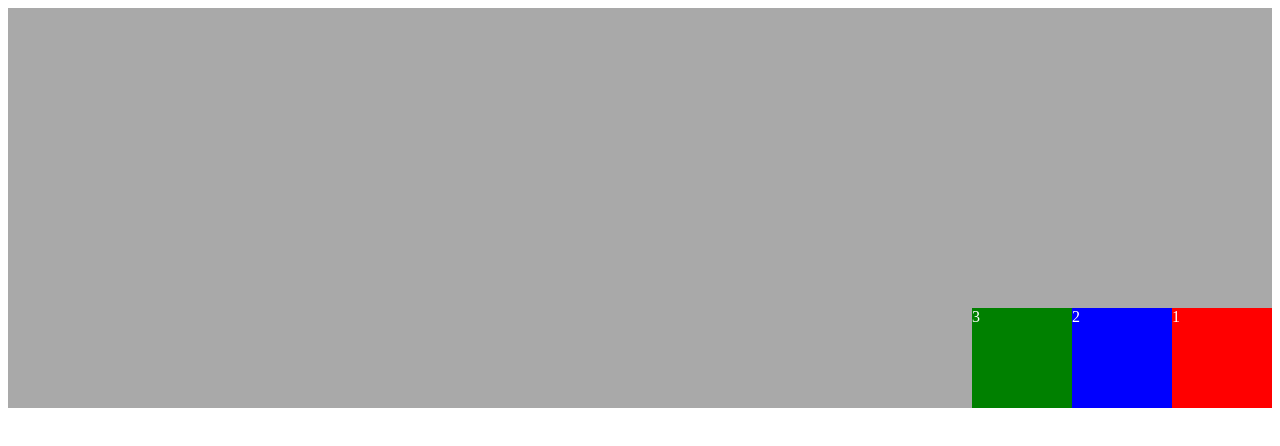
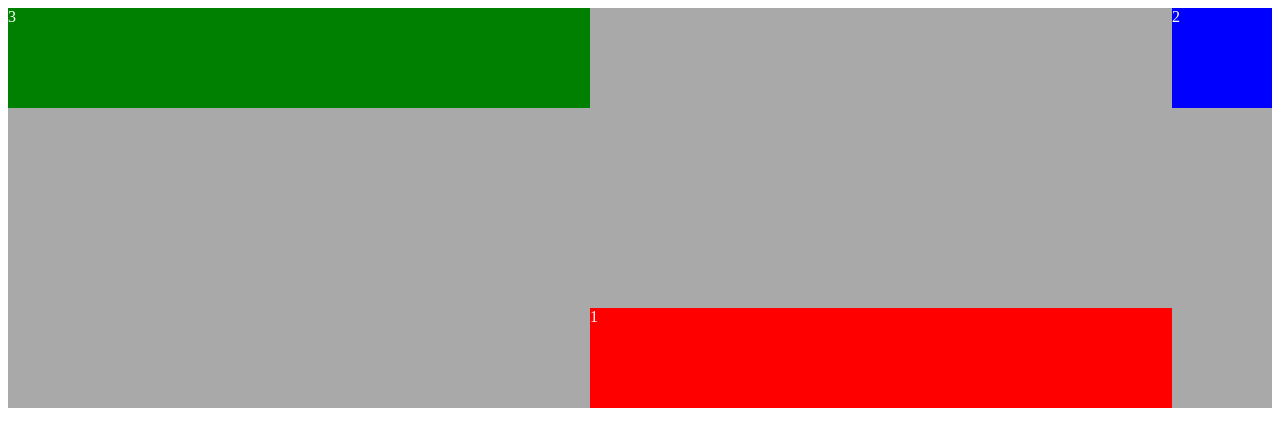
Before and after one commit to LuizGrochevski/desenvolvimento_web, a plain HTML site: page avançado/CSS/flexbox/index.html in a window 1280 px wide. Drawn offline with Linux system fonts and the light colour scheme.

Commit message:
[Programador BR] - Desenvolvimento web - CSS Avançado - GRID

```diff
--- a/avançado/CSS/flexbox/style.css
+++ b/avançado/CSS/flexbox/style.css
@@ -1,8 +1,10 @@
 
 .container{
     display: flex;
-    flex-direction: row-reverse;
-    flex-wrap: wrap-reverse;
+    flex-direction: row;
+    /*flex-wrap: wrap;
+    flex-flow: column-reverse wrap;*/
+    justify-content: space-evenly;
 
     background-color: darkgray;
     height: 400px;
@@ -10,17 +12,23 @@
 }
 
 .r1{
+    align-self: flex-end;
+
+    order: 2;
+    flex-grow: 1;
     background-color: red;
 }
 
 .r2{
+    order: 3;
     background-color: blue;
 }
 
 .r3{
+    order: 1;
+    flex-grow: 1;
     background-color: green;
 }
-
 
 .rect{
     width: 100px;
--- /dev/null
+++ b/avançado/CSS/grid/style.css
@@ -0,0 +1,64 @@
+.container {
+    color: white;
+    display: grid;
+    padding: 10px;
+    background-color: grey;
+
+    /* grid-template-rows: auto auto;
+    grid-template-columns: auto auto auto;*/
+
+    grid-template: auto auto auto auto / auto auto auto auto auto auto;
+
+    /*grid-template-areas: "a2 a2 a2 a2 a2 a2"
+        "a1 a1 a3 a3 a3 a3"
+        "a4 a4 a4 a5 a5 a5"
+        "a6 a6 a6 a6 a6 a6";*/
+
+}
+
+.r1 {
+    background-color: red;
+}
+
+.r2 {
+    background-color: darkblue;
+}
+
+.r3 {
+    background-color: seagreen;
+}
+
+.rect {
+
+    font-size: 25px;
+}
+
+.item1 {
+    grid-column-start: 1;
+    grid-column-end: 3;
+    grid-column-start: 2;
+    grid-column-end: 4;
+}
+
+.item2 {
+    grid-column-start: 1;
+    grid-column-end: 7;
+}
+
+.item3 {
+    grid-column-end: span 4;
+}
+
+.item4 {
+    grid-column-start: 4;
+    grid-column-end: 7;
+}
+
+.item5 {
+    grid-row-start: 3;
+    grid-column-start: 3;
+}
+
+.item6 {
+    grid-column-end: span 6;
+}
```
Also changed, not shown: avançado/CSS/grid/index.html (added, +22 -0 lines).
